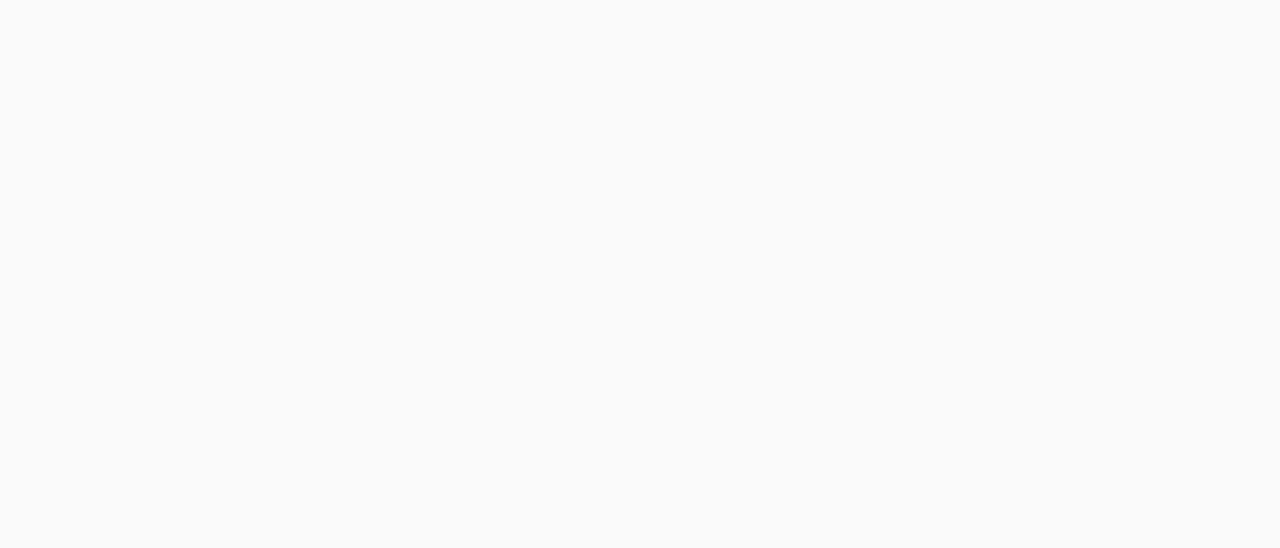
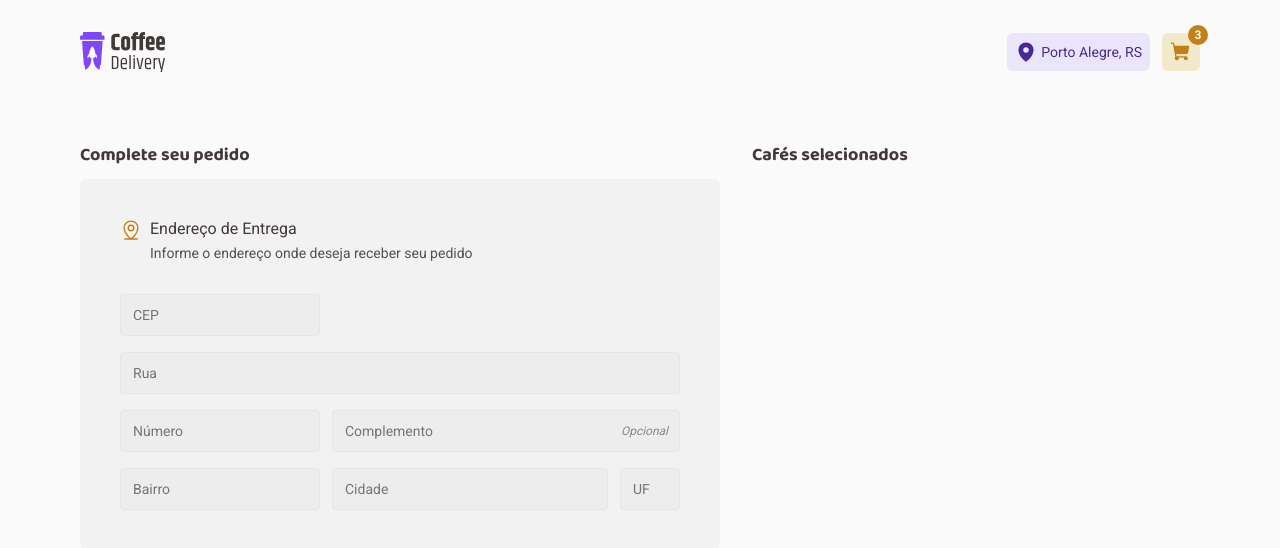
Before and after one commit to RafaelC77/ignite-react-coffee-delivery, a React (Vite) app: page /checkout in a window 1280 px wide. Before the commit this address had no page. Shown: the top 548 px of the page. Built offline with nearby package versions, Linux system fonts and the light colour scheme.

Commit message:
feat: create checkout page

```diff
--- a/src/Router.tsx
+++ b/src/Router.tsx
@@ -1,5 +1,6 @@
 import { Route, Routes } from "react-router-dom";
 import { DefaultLayout } from "./layouts/DefaultLayout/DefaultLayout";
+import { Checkout } from "./pages/Checkout";
 import { Home } from "./pages/Home";
 
 export function Router() {
@@ -7,6 +8,7 @@
     <Routes>
       <Route path="/" element={<DefaultLayout />}>
         <Route path="/" element={<Home />} />
+        <Route path="/checkout" element={<Checkout />} />
       </Route>
     </Routes>
   );
--- /dev/null
+++ b/src/pages/Checkout/index.tsx
@@ -0,0 +1,54 @@
+import { MapPinLine } from "phosphor-react";
+import {
+  AddressAndPaymentInfo,
+  AddressForm,
+  AditionalInfo,
+  BaseInput,
+  CheckoutComponent,
+  CityInfo,
+  InputFields,
+  NumberInput,
+  PostalCodeInput,
+  SelectedCoffeesInfo,
+  StateInfo,
+  StreetInput,
+} from "./styles";
+
+export function Checkout() {
+  return (
+    <CheckoutComponent>
+      <form action="">
+        <AddressAndPaymentInfo>
+          <h2>Complete seu pedido</h2>
+          <AddressForm>
+            <header>
+              <MapPinLine size={22} />
+
+              <span>
+                <h3>Endereço de Entrega</h3>
+                <p>Informe o endereço onde deseja receber seu pedido</p>
+              </span>
+            </header>
+
+            <InputFields>
+              <PostalCodeInput type="text" placeholder="CEP" />
+              <StreetInput type="text" placeholder="Rua" />
+              <NumberInput type="text" placeholder="Número" />
+              <div>
+                <AditionalInfo type="text" placeholder="Complemento" />
+                <span>Opcional</span>
+              </div>
+              <BaseInput type="text" placeholder="Bairro" />
+              <CityInfo type="text" placeholder="Cidade" />
+              <StateInfo type="text" placeholder="UF" />
+            </InputFields>
+          </AddressForm>
+        </AddressAndPaymentInfo>
+
+        <SelectedCoffeesInfo>
+          <h2>Cafés selecionados</h2>
+        </SelectedCoffeesInfo>
+      </form>
+    </CheckoutComponent>
+  );
+}
--- /dev/null
+++ b/src/pages/Checkout/styles.ts
@@ -0,0 +1,115 @@
+import styled from "styled-components";
+
+export const CheckoutComponent = styled.main`
+  margin-top: 2.5rem;
+
+  form {
+    display: flex;
+    align-items: flex-start;
+    gap: 2rem;
+  }
+
+  h2 {
+    font-family: "Baloo 2", sans-serif;
+    font-weight: 700;
+    font-size: 1.125rem;
+    line-height: 130%;
+    color: ${(props) => props.theme["base-subtitle"]};
+  }
+`;
+
+export const AddressAndPaymentInfo = styled.div`
+  display: flex;
+  flex-direction: column;
+  gap: 0.75rem;
+  max-width: 640px;
+  width: 100%;
+`;
+
+export const AddressForm = styled.div`
+  padding: 2.5rem;
+  background: ${(props) => props.theme["base-card"]};
+  border-radius: 6px;
+
+  header {
+    display: flex;
+    gap: 0.5rem;
+    color: ${(props) => props.theme["yellow-dark"]};
+    margin-bottom: 2rem;
+
+    h3 {
+      font-size: 1rem;
+      font-weight: 400;
+      line-height: 130%;
+      color: ${(props) => props.theme["base-subtitle"]};
+    }
+
+    p {
+      font-size: 0.875rem;
+      line-height: 130%;
+      color: ${(props) => props.theme["base-text"]};
+      margin-top: 0.25rem;
+    }
+  }
+`;
+
+export const InputFields = styled.div`
+  display: grid;
+  grid-template-columns: 12.5rem auto 3.75rem;
+  row-gap: 1rem;
+  column-gap: 0.75rem;
+
+  div {
+    position: relative;
+    display: flex;
+    align-items: center;
+    grid-column: span 2;
+
+    span {
+      font-style: italic;
+      font-size: 0.75rem;
+      line-height: 130%;
+      color: ${(props) => props.theme["base-label"]};
+
+      position: absolute;
+      right: 0.75rem;
+    }
+  }
+`;
+
+export const BaseInput = styled.input`
+  background: ${(props) => props.theme["base-input"]};
+  color: ${(props) => props.theme["base-label"]};
+  font-size: 0.875rem;
+  height: 2.625rem;
+  padding: 0.75rem;
+  border: 1px solid ${(props) => props.theme["base-button"]};
+  border-radius: 4px;
+`;
+
+export const PostalCodeInput = styled(BaseInput)`
+  grid-column: 1;
+`;
+
+export const StreetInput = styled(BaseInput)`
+  grid-column: span 3;
+`;
+
+export const NumberInput = styled(BaseInput)`
+  grid-column: span 1;
+`;
+
+export const CityInfo = styled(BaseInput)`
+  grid-column: span 1;
+`;
+
+export const StateInfo = styled(BaseInput)`
+  grid-column: span 1;
+`;
+
+export const AditionalInfo = styled(BaseInput)`
+  width: 100%;
+  position: relative;
+`;
+
+export const SelectedCoffeesInfo = styled.div``;
```
